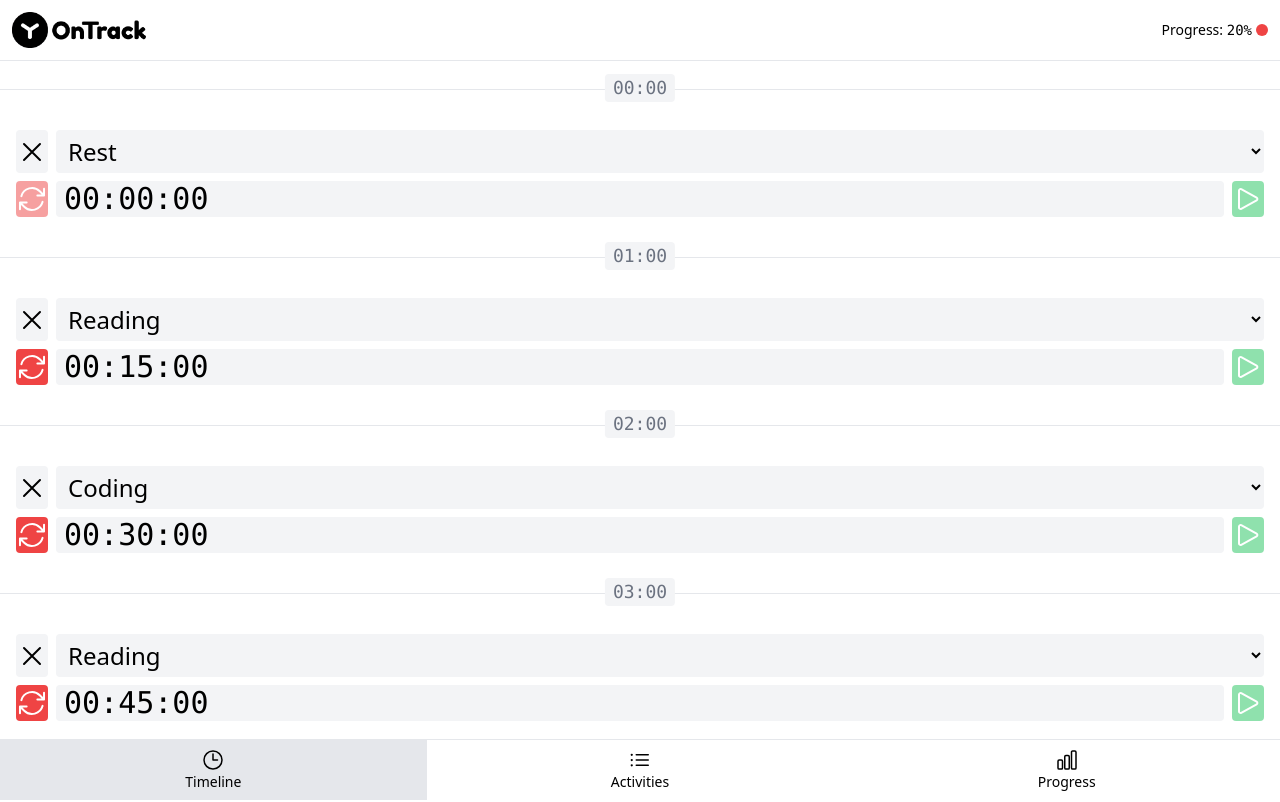
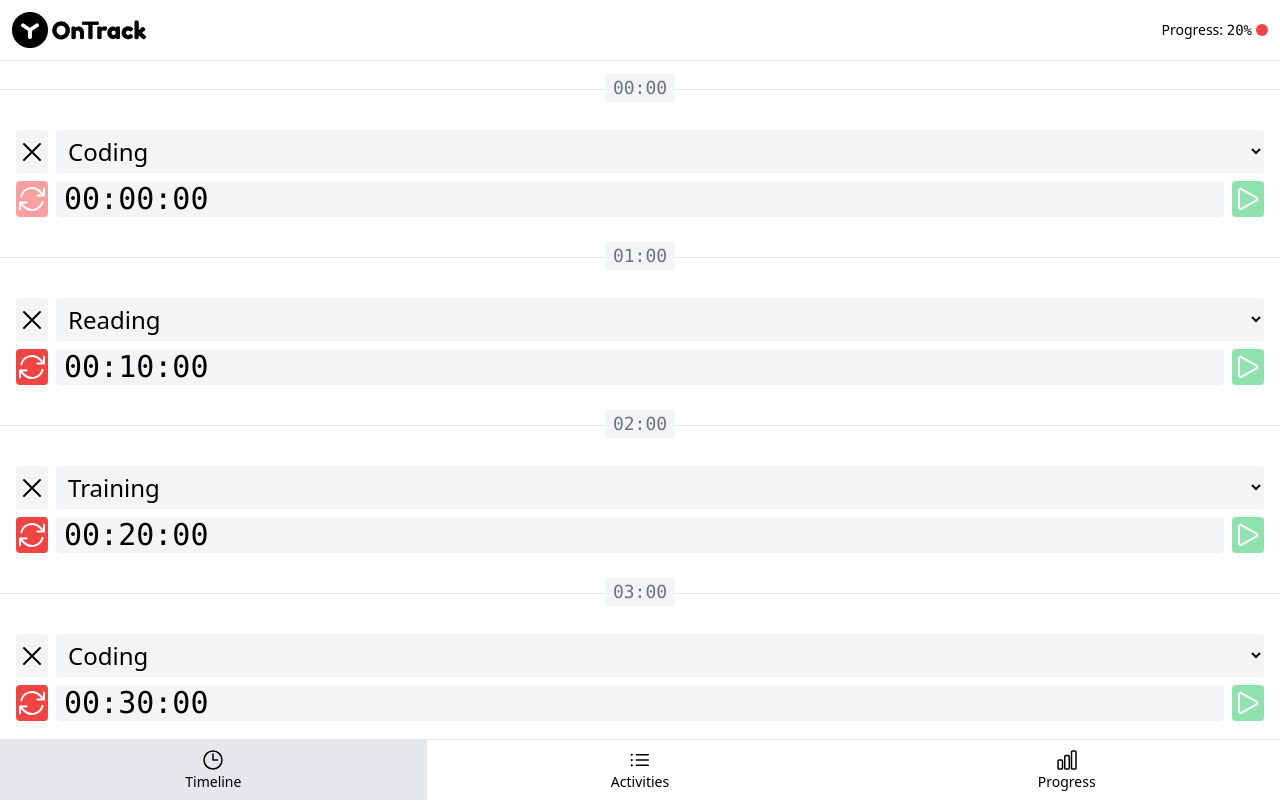
Before and after one commit to PTarasyuk/ontrack, a Vue app: page /#timeline in a window 1280 px wide. Shown: the top 802 px of the page. Built offline with nearby package versions, Linux system fonts and the light colour scheme.

Commit message:
Calculate total activity seconds

```diff
--- a/src/App.vue
+++ b/src/App.vue
@@ -73,6 +73,7 @@ function setActivitySecondsToComplete(activity, secondsToComplete) {
     <TheActivities
       v-show="currentPage === PAGE_ACTIVITIES"
       :activities="activities"
+      :timeline-items="timelineItems"
       @create-activity="createActivity"
       @delete-activity="deleteActivity"
       @set-activity-seconds-to-complete="setActivitySecondsToComplete"
--- a/src/components/ActivityItem.vue
+++ b/src/components/ActivityItem.vue
@@ -1,7 +1,7 @@
 <script setup>
 import { TrashIcon } from '@heroicons/vue/24/outline'
 import { PERIOD_SELECT_OPTIONS, BUTTON_TYPE_DANGER } from '../constants'
-import { isActivityValid, isUndefined, isNumber } from '../validators'
+import { isActivityValid, isUndefined, isNumber, validateTimelineItems } from '../validators'
 import ActivitySecondsToComplete from './ActivitySecondsToComplete.vue'
 import BaseButton from './BaseButton.vue'
 import BaseSelect from './BaseSelect.vue'
@@ -11,6 +11,11 @@ defineProps({
     required: true,
     type: Object,
     validator: isActivityValid,
+  },
+  timelineItems: {
+    type: Array,
+    required: true,
+    validator: validateTimelineItems,
   },
 })
 
@@ -36,7 +41,11 @@ const emit = defineEmits({
         :selected="activity.secondsToComplete || null"
         @select="emit('setSecondsToComplete', $event || 0)"
       />
-      <ActivitySecondsToComplete v-if="activity.secondsToComplete" :activity="activity" />
+      <ActivitySecondsToComplete
+        v-if="activity.secondsToComplete"
+        :activity="activity"
+        :timeline-items="timelineItems"
+      />
     </div>
   </li>
 </template>
--- a/src/components/ActivitySecondsToComplete.vue
+++ b/src/components/ActivitySecondsToComplete.vue
@@ -1,18 +1,27 @@
 <script setup>
-import { formatSeconds } from '@/functions'
-import { isActivityValid } from '@/validators'
+import { formatSeconds, getTotalActivitySeconds } from '@/functions'
+import { isActivityValid, validateTimelineItems } from '@/validators'
 
-defineProps({
+const props = defineProps({
   activity: {
     required: true,
     type: Object,
     validator: isActivityValid,
   },
+  timelineItems: {
+    type: Array,
+    required: true,
+    validator: validateTimelineItems,
+  },
 })
+
+const seconds = formatSeconds(
+  getTotalActivitySeconds(props.activity, props.timelineItems) - props.activity.secondsToComplete
+)
 </script>
 
 <template>
   <div class="flex items-center rounded bg-purple-100 px-2 font-mono text-xl text-purple-600">
-    {{ formatSeconds(activity.secondsToComplete) }}
+    {{ seconds }}
   </div>
 </template>
--- a/src/functions.js
+++ b/src/functions.js
@@ -46,11 +46,23 @@ export function id() {
   return Date.now().toString(36) + Math.random().toString(36).substring(2)
 }
 
+export function getTotalActivitySeconds(activity, timelineItems) {
+  return timelineItems
+    .filter((timelineItem) => timelineItem.activityId === activity.id)
+    .reduce(
+      (totalSeconds, timelineItem) => Math.round(timelineItem.activitySeconds + totalSeconds),
+      0
+    )
+}
+
 export function generateTimelineItems(activities) {
   return [...Array(HOURS_IN_DAY).keys()].map((hour) => ({
     hour,
-    activityId: hour % 4 === 0 ? null : activities[hour % 2].id,
-    activitySeconds: hour % 4 === 0 ? 0 : (15 * SECONDS_IN_MINUTE * hour) % SECONDS_IN_HOUR,
+    activityId: [0, 1, 2, 3, 4].includes(hour) ? activities[hour % 3].id : null,
+    activitySeconds: [0, 1, 2, 3, 4].includes(hour) ? hour * 600 : 0,
+
+    // activityId: hour % 4 === 0 ? null : activities[hour % 2].id,
+    // activitySeconds: hour % 4 === 0 ? 0 : (15 * SECONDS_IN_MINUTE * hour) % SECONDS_IN_HOUR,
   }))
 }
 
--- a/src/pages/TheActivities.vue
+++ b/src/pages/TheActivities.vue
@@ -1,5 +1,5 @@
 <script setup>
-import { validateActivities, isActivityValid, isNumber } from '../validators'
+import { validateActivities, isActivityValid, isNumber, validateTimelineItems } from '../validators'
 import ActivityItem from '../components/ActivityItem.vue'
 import TheActivityForm from '../components/TheActivityForm.vue'
 import TheActivitiesEmptyState from '../components/TheActivitiesEmptyState.vue'
@@ -9,6 +9,11 @@ defineProps({
     required: true,
     type: Array,
     validator: validateActivities,
+  },
+  timelineItems: {
+    type: Array,
+    required: true,
+    validator: validateTimelineItems,
   },
 })
 
@@ -32,6 +37,7 @@ function setSecondsToComplete(activity, secondsToComplete) {
         v-for="activity in activities"
         :key="activity.id"
         :activity="activity"
+        :timeline-items="timelineItems"
         @delete="emit('deleteActivity', activity)"
         @set-seconds-to-complete="setSecondsToComplete(activity, $event)"
       />
```
